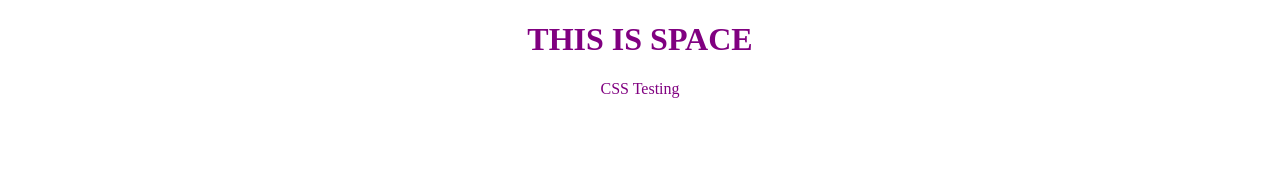
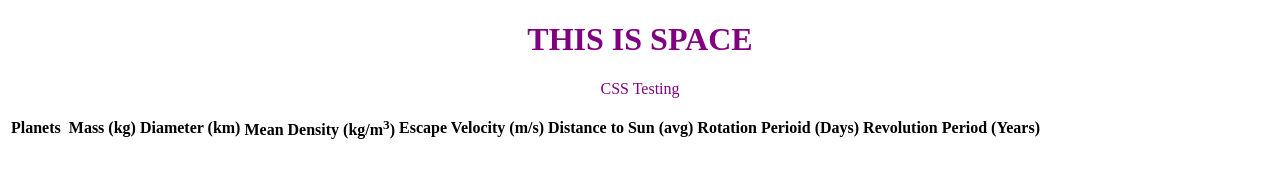
Before and after one commit to lephil505006/Lab5, a plain HTML site: page index.html in a window 1280 px wide. Drawn offline with Linux system fonts and the light colour scheme.

Commit message:
Making table

```diff
--- a/index.html
+++ b/index.html
@@ -13,5 +13,17 @@
 	  <p>CSS Testing</p>
 	</div>
   </main>
+
+  <div class="tbl">
+	<table>
+	  <tr>
+		<th>Planets<th>
+		<th>Mass (kg)</th>
+		<th>Diameter (km)</th>
+		<th>Mean Density (kg/m<sup>3</sup>)</th>
+		<th>Escape Velocity (m/s)</th>
+		<th>Distance to Sun (avg)</th>
+		<th>Rotation Perioid (Days)</th>
+		<th>Revolution Period (Years)</th>
   </body>
 </html>
```
Also changed, not shown: 1 other file.
